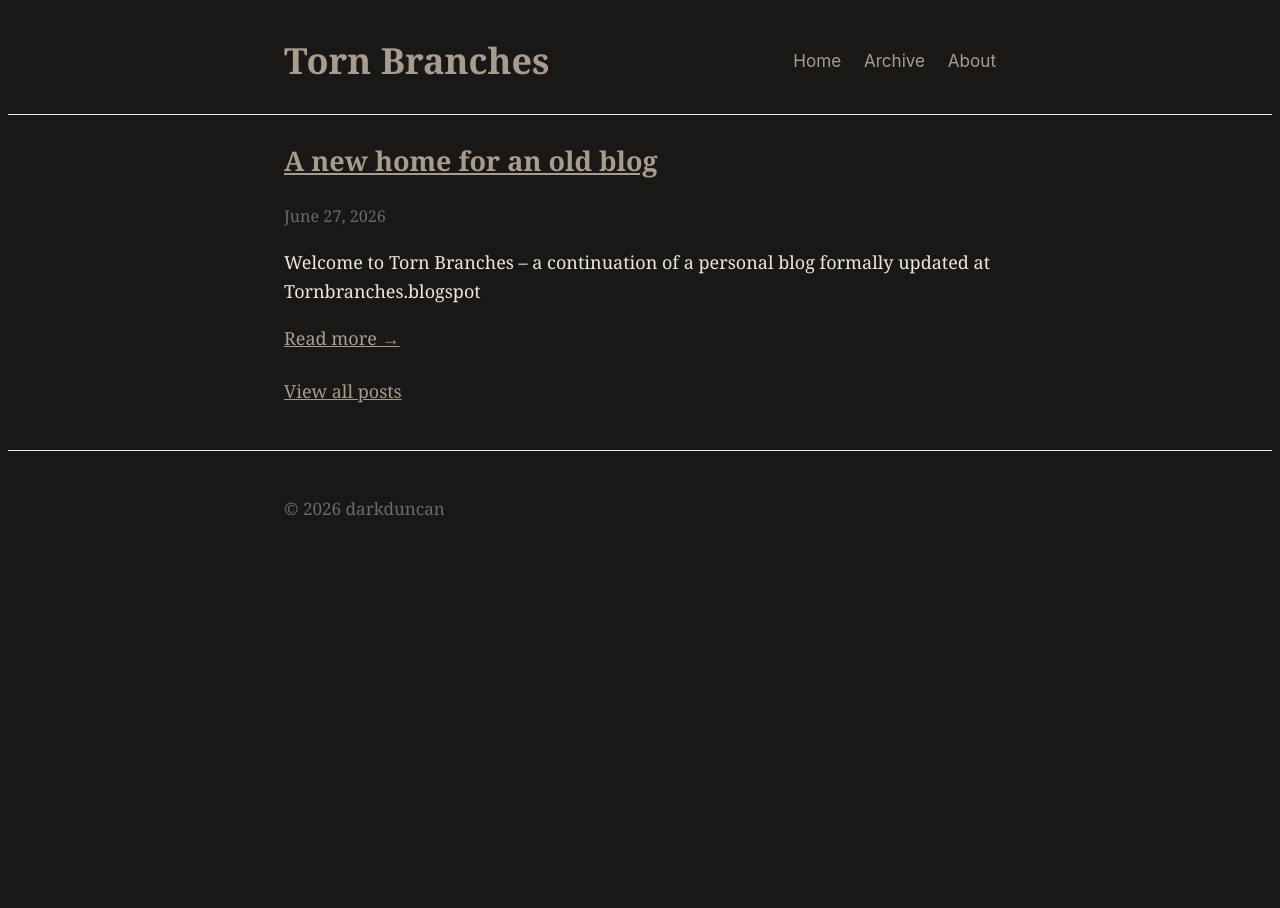
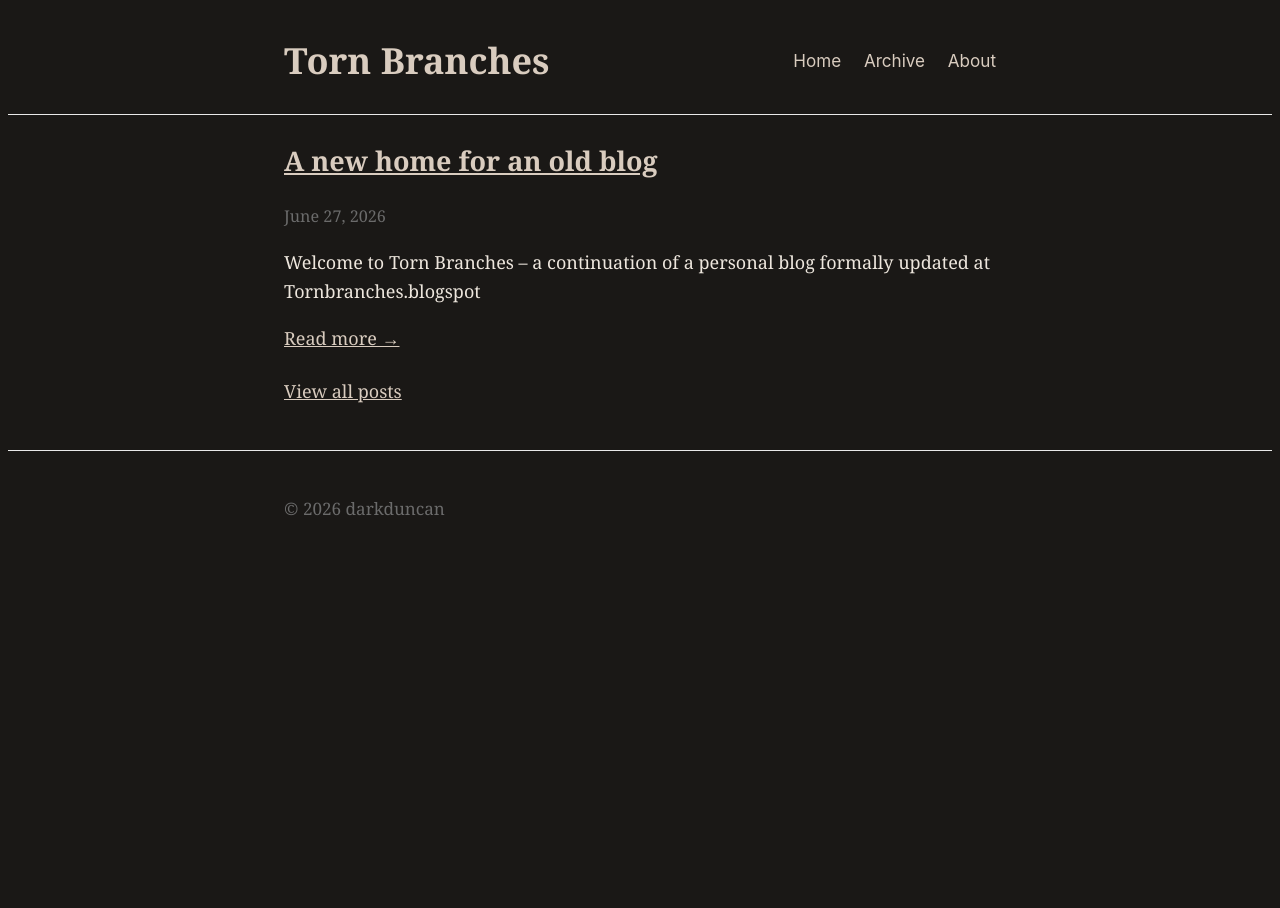
Before and after one commit to darkduncan/Torn-Branches, a Jekyll site: the page built from index.md, in a window 1280 px wide. Built offline with Jekyll 4.4.1, drawn with Linux system fonts in a browser that asks for light colours.

Commit message:
Change link color to a lighter shade

```diff
--- a/assets/css/style.scss
+++ b/assets/css/style.scss
@@ -12,7 +12,7 @@ $ui-font: -apple-system, BlinkMacSystemFont, "Segoe UI", Roboto, "Helvetica", Ar
 $body-bg: #1a1816;
 $text: #ede6dd;
 $muted: #6b6b6b;
-$link: #a89c8f;
+$link: #d9ccbf;
 $border: #e9e9e9;
 $code-bg: #f6f8fa;
 
```
